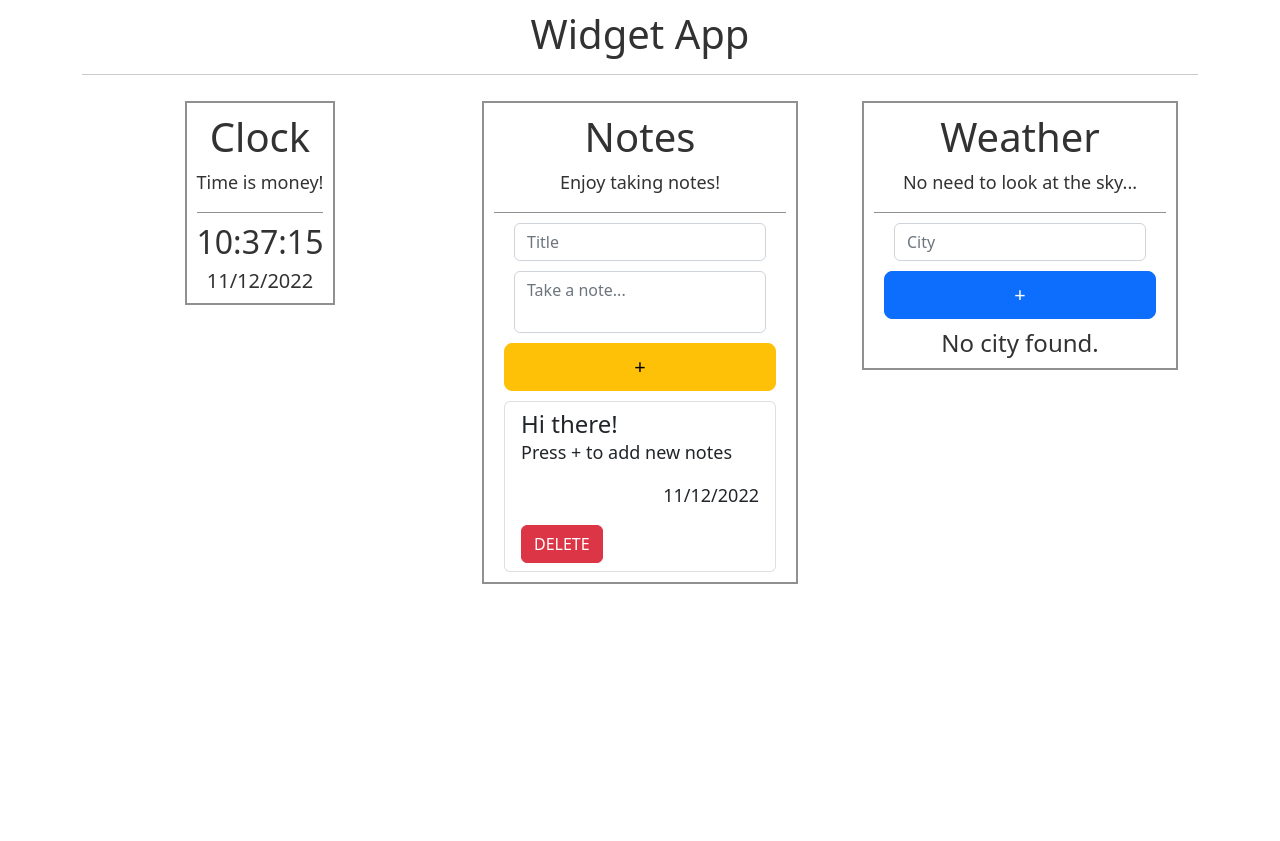
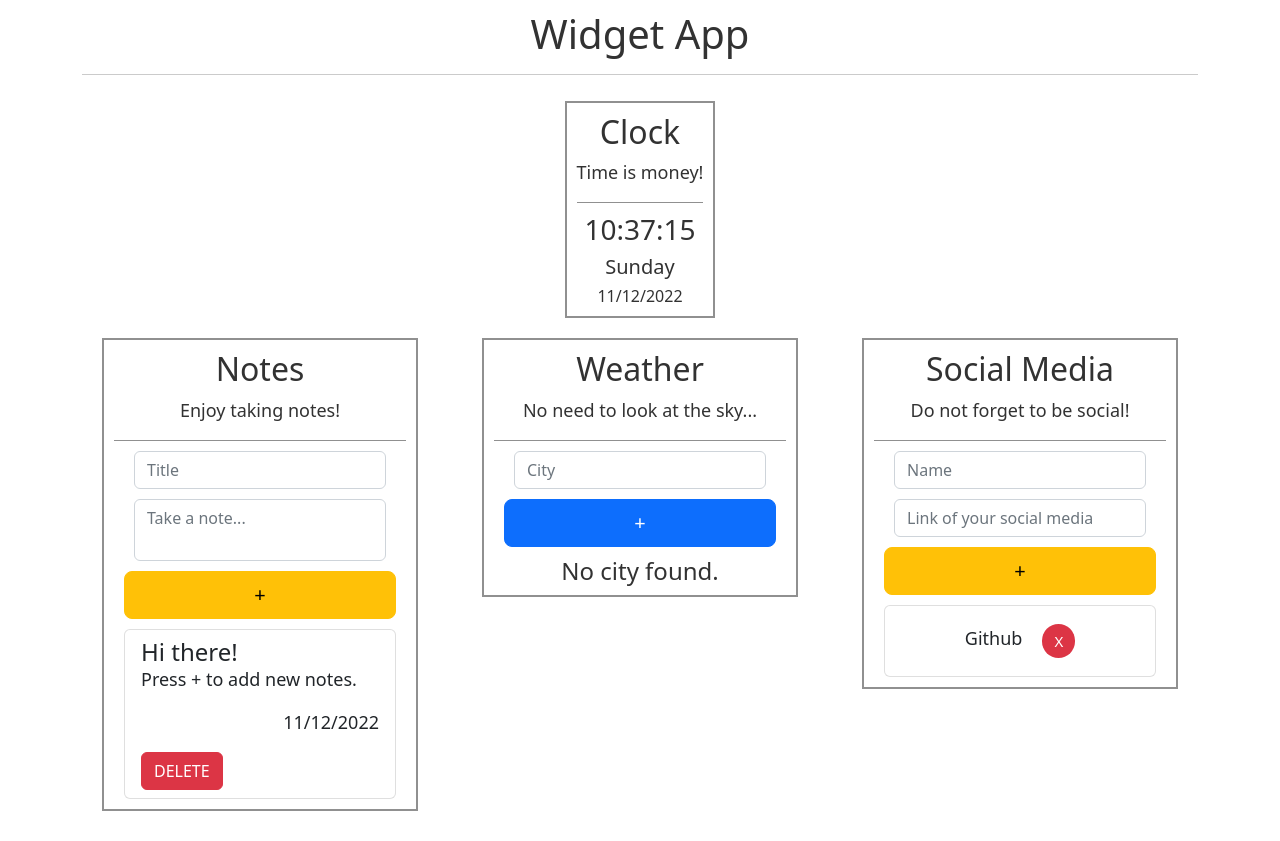
Before and after one commit to tolgaizdas/WidgetApp, a React (Create React App) app: page / in a window 1280 px wide. Before the commit the page ends 800 px from the top, so only its background shows below. Built offline with nearby package versions, Linux system fonts and the light colour scheme; no server answers.

Commit message:
add social-media widget and fix some bugs

```diff
--- a/src/App.js
+++ b/src/App.js
@@ -1,5 +1,6 @@
 import Clock from "./components/widgets/clock/Clock";
 import Notes from "./components/widgets/notes/Notes";
+import SocialMedia from "./components/widgets/social-media/SocialMedia";
 import Weather from "./components/widgets/weather/Weather";
 
 function App() {
@@ -7,15 +8,18 @@ function App() {
     <div className="container">
       <h1>Widget App</h1>
       <hr></hr>
+      <Clock />
+
       <div className="row">
-        <div className="col-sm">
-          <Clock />
-        </div>
+        {/* <div className="col-sm"></div> */}
         <div className="col-sm">
           <Notes />
         </div>
         <div className="col-sm">
           <Weather />
+        </div>
+        <div className="col-sm">
+          <SocialMedia />
         </div>
       </div>
     </div>
--- a/src/components/widgets/WidgetTemplate.jsx
+++ b/src/components/widgets/WidgetTemplate.jsx
@@ -3,7 +3,7 @@ import React from "react";
 export default function WidgetTemplate(props) {
   return (
     <div className="widget-template">
-      <h1>{props.widgetName}</h1>
+      <h2>{props.widgetName}</h2>
       <p>{props.widgetDescription}</p>
     </div>
   );
--- a/src/components/widgets/clock/ClockWidget.jsx
+++ b/src/components/widgets/clock/ClockWidget.jsx
@@ -4,8 +4,9 @@ export default function ClockWidget() {
   const [time, setTime] = useState(new Date());
   const [clock, setClock] = useState("--:--:--");
   const [date, setDate] = useState("--/--/----");
+  const [day, setDay] = useState("-");
 
-  let hours, minutes, seconds, dd, mm, yyyy;
+  let hours, minutes, seconds, dd, mm, yyyy, dayName;
 
   const updateTime = () => {
     setTime(new Date());
@@ -18,16 +19,43 @@ export default function ClockWidget() {
     mm = String(time.getMonth() + 1); //January is 0!
     yyyy = time.getFullYear();
 
+    switch (time.getDay()) {
+      case 0:
+        dayName = "Sunday";
+        break;
+      case 1:
+        dayName = "Monday";
+        break;
+      case 2:
+        dayName = "Tuesday";
+        break;
+      case 3:
+        dayName = "Wednesday";
+        break;
+      case 4:
+        dayName = "Thursday";
+        break;
+      case 5:
+        dayName = "Friday";
+        break;
+      case 6:
+        dayName = "Saturday";
+        break;
+      default:
+        dayName = "";
+    }
     setClock(`${hours}:${minutes}:${seconds}`);
     setDate(`${dd}/${mm}/${yyyy}`);
+    setDay(dayName);
   };
 
   setTimeout(updateTime, 1000);
 
   return (
     <div>
-      <h2>{clock}</h2>
-      <h5>{date}</h5>
+      <h3>{clock}</h3>
+      <h5>{day}</h5>
+      <h6>{date}</h6>
     </div>
   );
 }
--- a/src/components/widgets/notes/NoteWidget.jsx
+++ b/src/components/widgets/notes/NoteWidget.jsx
@@ -6,7 +6,7 @@ export default function NoteWidget() {
   const [notes, setNotes] = useState([
     {
       title: "Hi there!",
-      content: "Press + to add new notes",
+      content: "Press + to add new notes.",
       date: {
         dd: new Date().getDate(),
         mm: String(new Date().getMonth() + 1), //January is 0!
--- /dev/null
+++ b/src/components/widgets/social-media/Icon.jsx
@@ -0,0 +1,5 @@
+import React from "react";
+
+export default function Icon(props) {
+  return <img alt="icon" src={props.src}></img>;
+}
--- /dev/null
+++ b/src/components/widgets/social-media/List.jsx
@@ -0,0 +1,30 @@
+import React from "react";
+import Icon from "./Icon";
+
+export default function List(props) {
+  return (
+    <li className="list-group-item">
+      <div style={{ display: "inline-block", marginBottom: "0px" }}>
+        <p style={{ textAlign: "left", margin: "0", fontWeight: 500 }}>
+          {/* <Icon src={props.socialMedia.icon} /> */}
+          <a
+            className="link-dark"
+            style={{ textDecoration: "none" }}
+            href={props.socialMedia.link}
+          >
+            {props.socialMedia.name}
+          </a>
+        </p>
+      </div>
+      <div style={{ display: "inline-block" }}>
+        <button
+          style={{ borderRadius: "50px", fontSize: "15px", border: "0" }}
+          className="btn btn-danger btn-md"
+          onClick={props.deleteSocialMedia}
+        >
+          X
+        </button>
+      </div>
+    </li>
+  );
+}
--- /dev/null
+++ b/src/components/widgets/social-media/NewSocialMedia.jsx
@@ -0,0 +1,32 @@
+import React from "react";
+import Input from "../../Input";
+
+export default function NewSocialMedia(props) {
+  return (
+    <div className="form-group">
+      <Input
+        name="name"
+        placeholder="Name"
+        handleInput={(event) => {
+          return props.handleInput(event);
+        }}
+        value={props.socialMedia.name}
+      />
+      <Input
+        name="link"
+        placeholder="Link of your social media"
+        handleInput={(event) => {
+          return props.handleInput(event);
+        }}
+        value={props.socialMedia.link}
+      />
+
+      <button
+        className="btn btn-warning btn-lg col-12"
+        onClick={props.addSocialMedia}
+      >
+        +
+      </button>
+    </div>
+  );
+}
--- /dev/null
+++ b/src/components/widgets/social-media/SocialMedia.jsx
@@ -0,0 +1,15 @@
+import React from "react";
+import WidgetTemplate from "../WidgetTemplate";
+import SocialMediaWidget from "./SocialMediaWidget";
+
+export default function SocialMedia() {
+  return (
+    <div className="widget">
+      <WidgetTemplate
+        widgetName="Social Media"
+        widgetDescription="Do not forget to be social!"
+      />
+      <SocialMediaWidget />
+    </div>
+  );
+}
--- /dev/null
+++ b/src/components/widgets/social-media/SocialMediaList.jsx
@@ -0,0 +1,22 @@
+import React from "react";
+import List from "./List";
+
+export default function SocialMediaList(props) {
+  return (
+    <div>
+      <ul className="list-group">
+        {props.socialMedias.map((socialMedia, index) => {
+          return (
+            <List
+              key={index}
+              socialMedia={socialMedia}
+              deleteSocialMedia={() => {
+                return props.deleteSocialMedia(index);
+              }}
+            />
+          );
+        })}
+      </ul>
+    </div>
+  );
+}
--- /dev/null
+++ b/src/components/widgets/social-media/SocialMediaWidget.jsx
@@ -0,0 +1,70 @@
+import React, { useState } from "react";
+import NewSocialMedia from "./NewSocialMedia";
+import SocialMediaList from "./SocialMediaList";
+
+export default function SocialMediaWidget() {
+  const [socialMedias, setSocialMedias] = useState([
+    {
+      icon: "https://github.com/favicon.ico",
+      name: "Github",
+      link: "https://github.com/tolgaizdas",
+    },
+  ]);
+
+  const [socialMedia, setSocialMedia] = useState({
+    icon: "",
+    name: "",
+    link: "",
+  });
+
+  //   async function getIcon(url) {
+  //     return fetch(url).then((res) => res);
+  //     //   .then((json) => {
+  //     //     return json;
+  //     //   });
+  //   }
+
+  const handleInput = (event) => {
+    const { name, value } = event.target;
+    setSocialMedia((prev) => {
+      return {
+        ...prev,
+        [name]: value,
+      };
+    });
+  };
+
+  const addSocialMedia = () => {
+    // socialMedia.icon = await getIcon(
+    //   `https://t1.gstatic.com/faviconV2?client=SOCIAL&type=FAVICON&fallback_opts=TYPE,SIZE,URL&url=${socialMedia.link}`
+    // );
+
+    if (socialMedia.name.trim() !== "" && socialMedia.link.trim() !== "") {
+      setSocialMedias((prev) => {
+        return [...prev, socialMedia];
+      });
+      setSocialMedia({ name: "", link: "", icon: "" });
+    }
+  };
+
+  const deleteSocialMedia = (id) => {
+    const newSocialMedias = socialMedias.filter((socialMedia, index) => {
+      return index !== id;
+    });
+    setSocialMedias(newSocialMedias);
+  };
+
+  return (
+    <div>
+      <NewSocialMedia
+        handleInput={handleInput}
+        socialMedia={socialMedia}
+        addSocialMedia={addSocialMedia}
+      />
+      <SocialMediaList
+        socialMedias={socialMedias}
+        deleteSocialMedia={deleteSocialMedia}
+      />
+    </div>
+  );
+}
--- a/src/components/widgets/weather/WeatherWidget.jsx
+++ b/src/components/widgets/weather/WeatherWidget.jsx
@@ -1,6 +1,6 @@
 import React, { useEffect, useState } from "react";
 import SearchWeather from "./SearchWeather";
-import getWeatherData from "../../../api/openWeather/openWeatherAPI";
+import getWeatherData from "../../../api/open-weather/openWeatherAPI";
 import WeatherInformation from "./WeatherInformation";
 
 export default function WeatherWidget() {
@@ -45,10 +45,12 @@ export default function WeatherWidget() {
   };
 
   const searchWeather = async () => {
-    const weatherData = await getWeatherData(city);
-    // console.log(weatherData);
-    setData(weatherData);
-    console.clear();
+    if (city.trim() !== "") {
+      const weatherData = await getWeatherData(city);
+      // console.log(weatherData);
+      setData(weatherData);
+      console.clear();
+    }
   };
 
   return (
@@ -58,7 +60,7 @@ export default function WeatherWidget() {
         handleInput={handleInput}
         searchWeather={searchWeather}
       />
-      {data.cod !== "404" && data !== emptyData ? (
+      {data.cod !== "404" && data !== emptyData && data.name !== "" ? (
         <WeatherInformation
           city={data.name}
           temp={data.main.temp}
```
Also changed, not shown: src/api/open-weather/openWeatherAPI.js (renamed from src/api/openWeather/openWeatherAPI.js), 1 other file (tests, documents, lock files or other folders).
